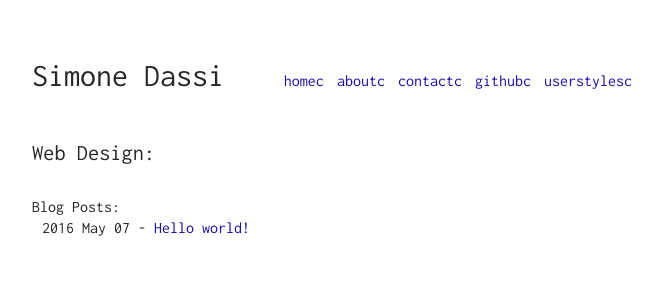
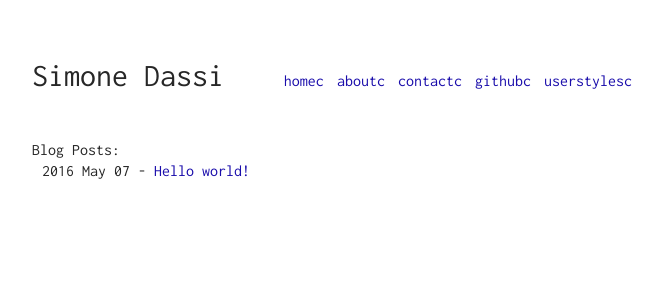
Before and after one commit to SimoDax/simodax.github.io, a Jekyll site: the page built from index.html, in a window 1280 px wide. Shown: the top 300 px of the page, without its empty margins (308-970 px from the left). Built offline with Jekyll 4.4.1, drawn with Linux system fonts in a browser that asks for light colours.

Commit message:
Update index.html

```diff
--- a/index.html
+++ b/index.html
@@ -4,12 +4,6 @@ published: true
 ---
 
 {% include header.html %}
-
-
-<div class="portfolio">
-    <h1>Web Design:</h1>
-</div>
-
 
 <div class="blog">
     <h2>Blog Posts:</h2>
```
